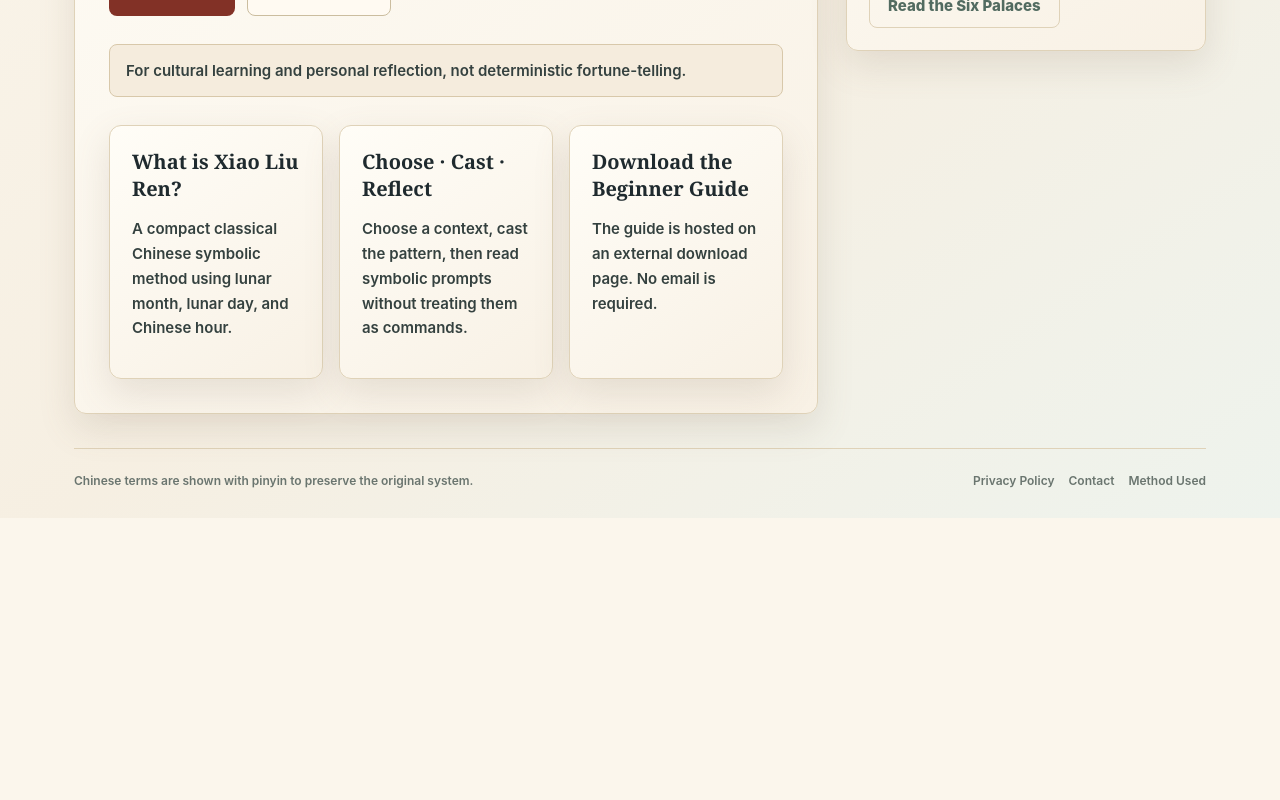
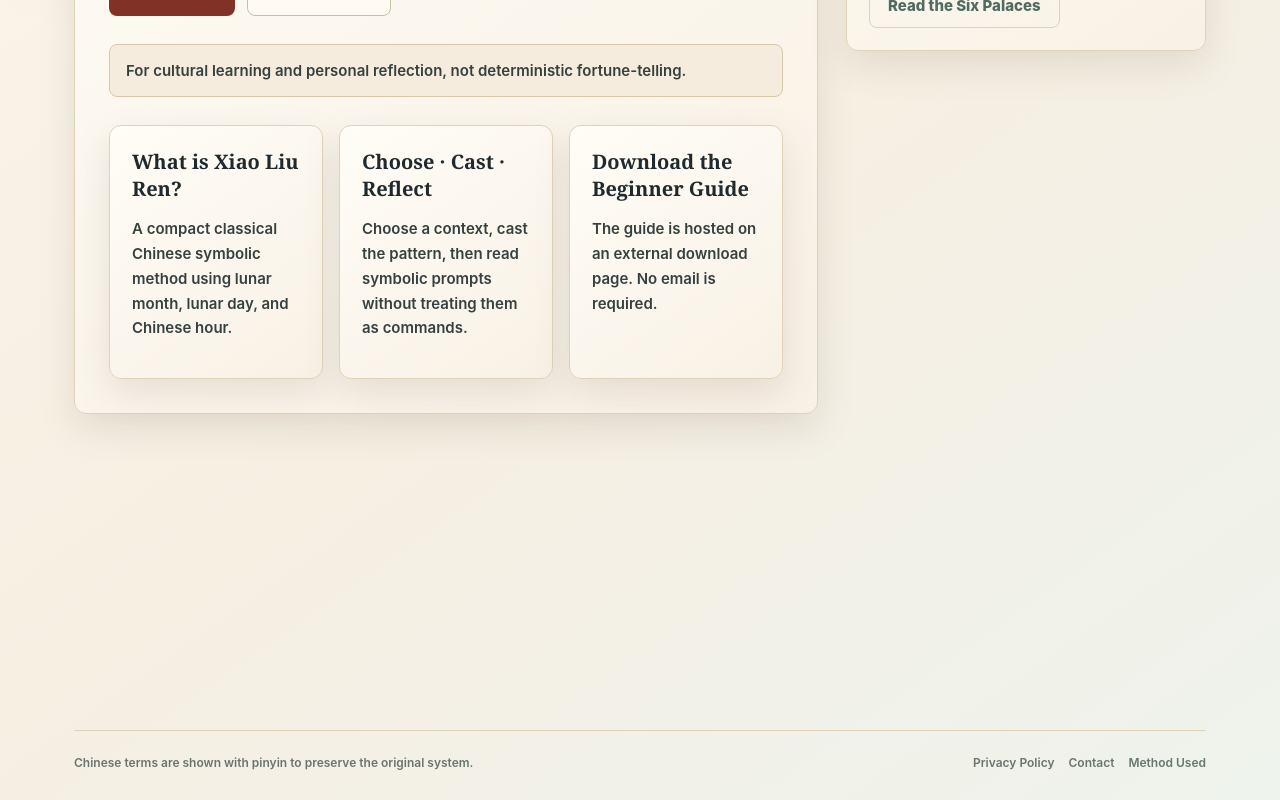
Before and after one commit to JWONG0502/mingli-lab-xiao-liu-ren, a Next.js app: page / in a window 1280 px wide. Shown: the part 493-1293 px from the top of the page. Before the commit the page ends 1011 px from the top, so only its background shows below. Built offline with nearby package versions, Linux system fonts and the light colour scheme.

Commit message:
Add styling for ad-slot class in globals.css

```diff
--- a/app/globals.css
+++ b/app/globals.css
@@ -445,3 +445,9 @@ summary {
     animation-iteration-count: 1 !important;
   }
 }
+.ad-slot {
+  display: flex;
+  justify-content: center;
+  margin: 32px auto;
+  min-height: 250px;
+}
```
